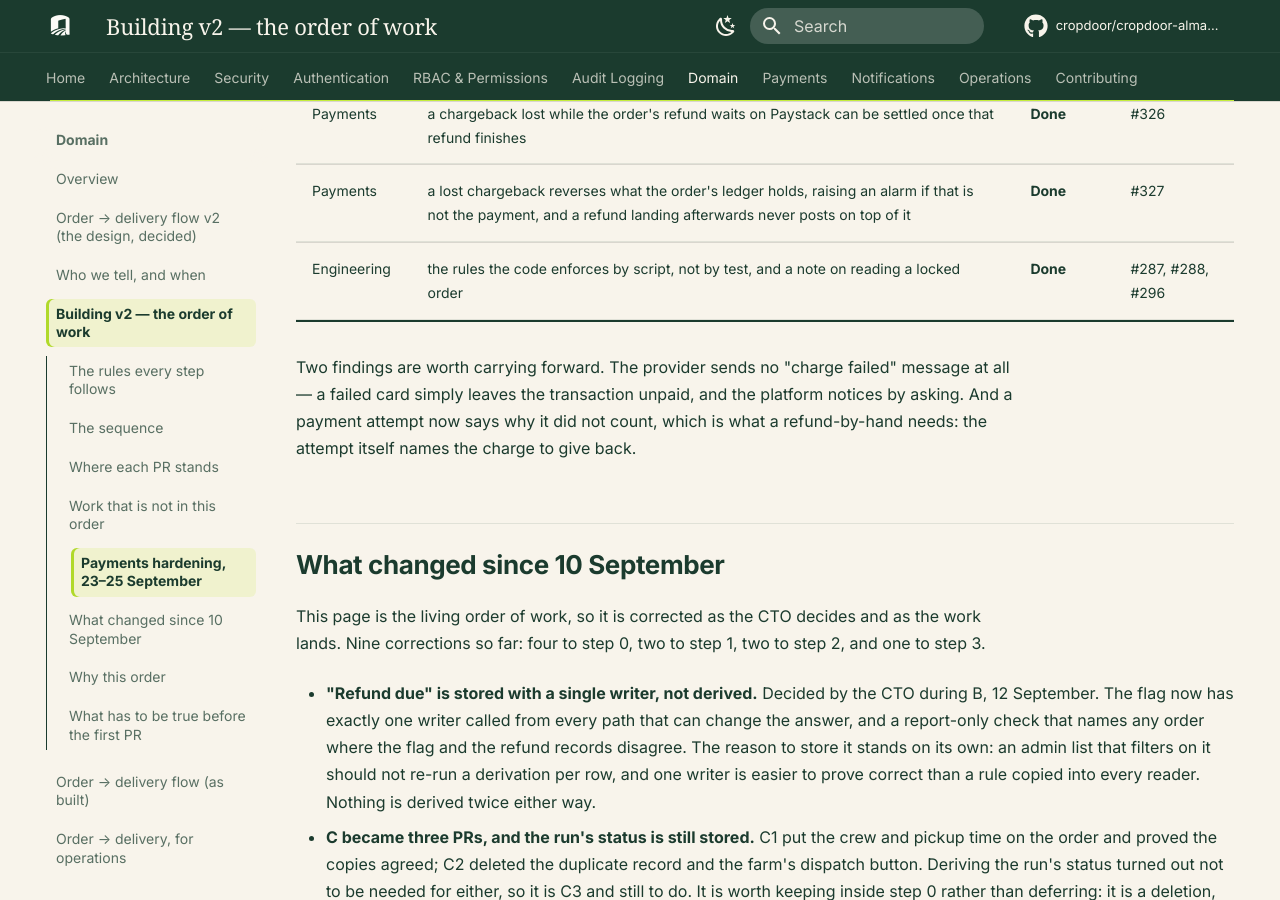
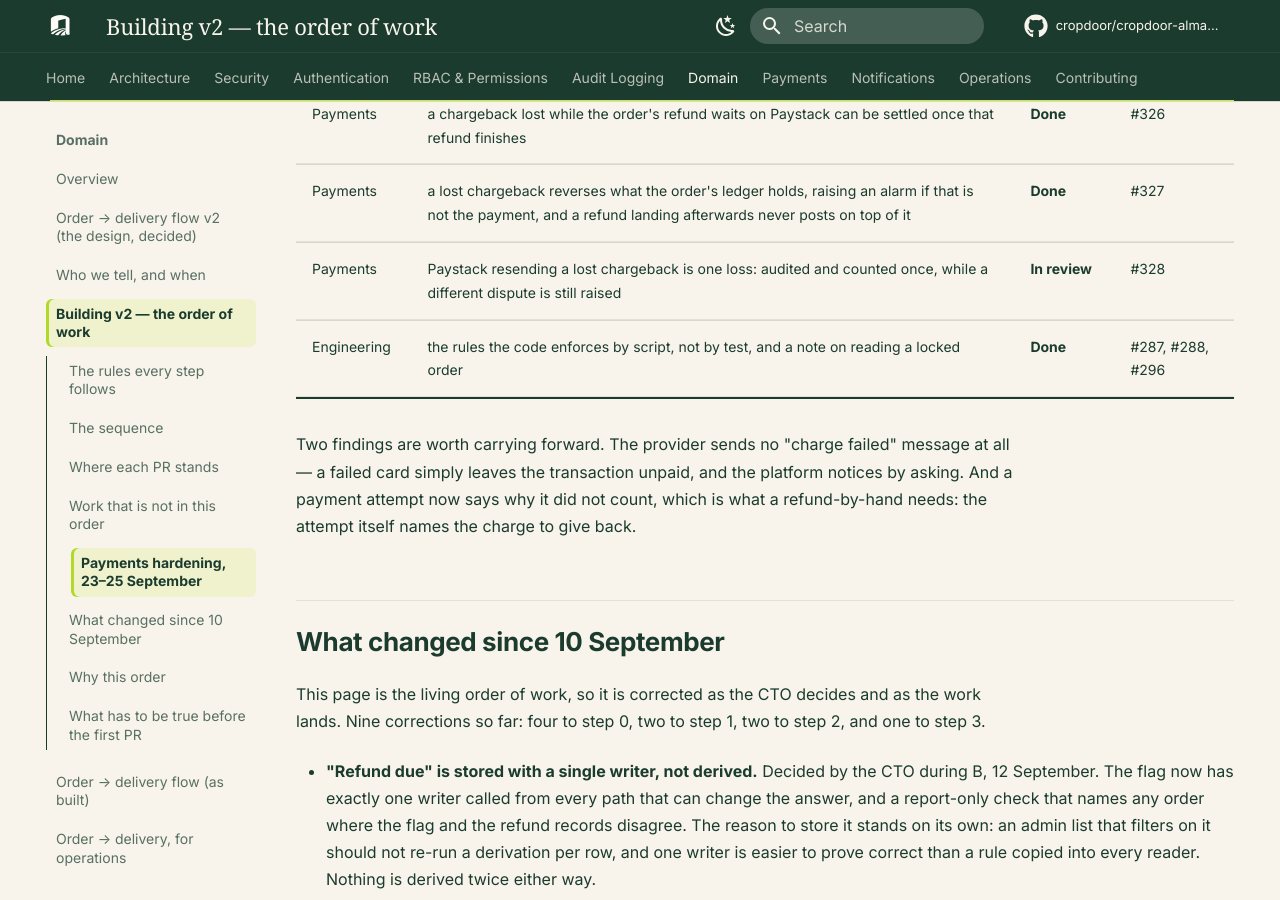
Before and after one commit to cropdoor/cropdoor-almanac, an MkDocs documentation site: the page built from docs/domain/order-delivery-flow-v2-build-order.md, in a window 1280 px wide and 900 px high, scrolled down 11240 px. Built offline with MkDocs 1.6.1 and Material for MkDocs 9.7.7, drawn with Linux system fonts in a browser that asks for light colours; some web fonts are replaced; comment, search, counter and statistics services are not loaded.

Commit message:
tracker: a replayed lost chargeback is audited once, in review (#328)

```diff
--- a/docs/domain/order-delivery-flow-v2-build-order.md
+++ b/docs/domain/order-delivery-flow-v2-build-order.md
@@ -145,6 +145,7 @@ Found while building step 3's refunds and while testing against the real payment
 | Credit notes | a credit note for part of a receipt says how much of it it refunds ("GHS 25.00 of GHS 40.00 refunded"), never "partly refunded" on the note that completes the refund | **Done** | #325 |
 | Payments | a chargeback lost while the order's refund waits on Paystack can be settled once that refund finishes | **Done** | #326 |
 | Payments | a lost chargeback reverses what the order's ledger holds, raising an alarm if that is not the payment, and a refund landing afterwards never posts on top of it | **Done** | #327 |
+| Payments | Paystack resending a lost chargeback is one loss: audited and counted once, while a different dispute is still raised | **In review** | #328 |
 | Engineering | the rules the code enforces by script, not by test, and a note on reading a locked order | **Done** | #287, #288, #296 |
 
 Two findings are worth carrying forward. The provider sends no "charge failed" message at all — a failed card simply leaves the transaction unpaid, and the platform notices by asking. And a payment attempt now says why it did not count, which is what a refund-by-hand needs: the attempt itself names the charge to give back.
```
